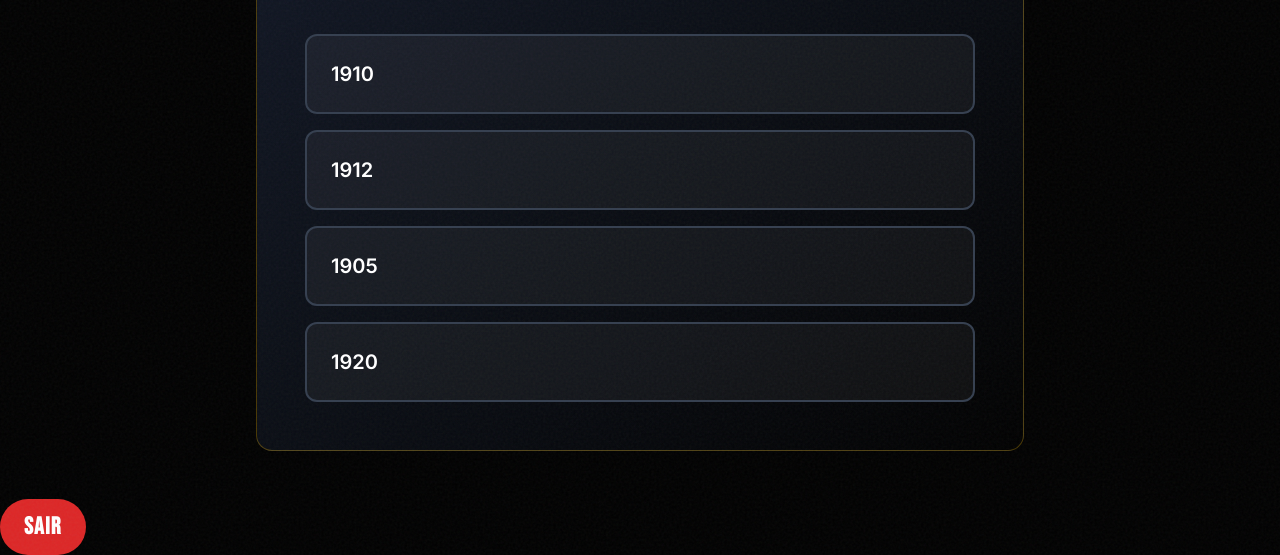
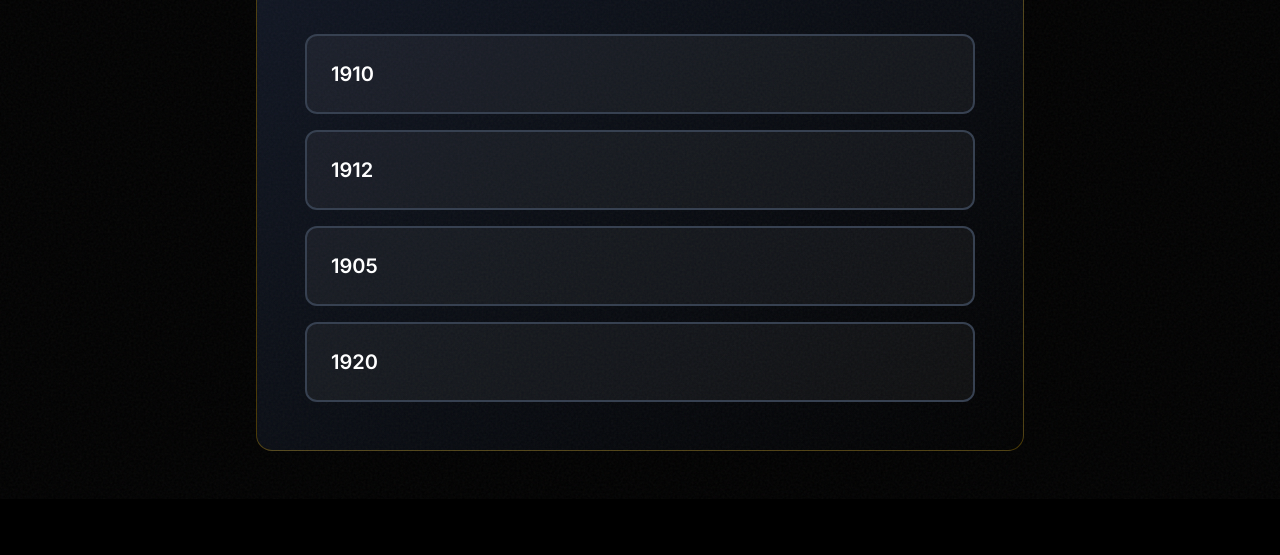
Before and after one commit to VictorH1412/appinventorlinkado, a plain HTML site: page quiz.html in a window 1280 px wide. Shown: the part 352-907 px from the top of the page. After the commit the page ends 851 px from the top, so only its background shows below. Drawn offline with nearby package versions, Linux system fonts and the light colour scheme.

Commit message:
Update quiz.html

```diff
--- a/quiz.html
+++ b/quiz.html
@@ -309,9 +309,5 @@
         loadQuestion();
     </script>
 
-    <button onclick="window.close()" class="bebas text-xl sm:text-2xl bg-red-600 text-white px-6 py-3 rounded-full font-bold hover:bg-red-700 transition duration-300">
-  Sair
-</button>
-
 </body>
 </html>
```
